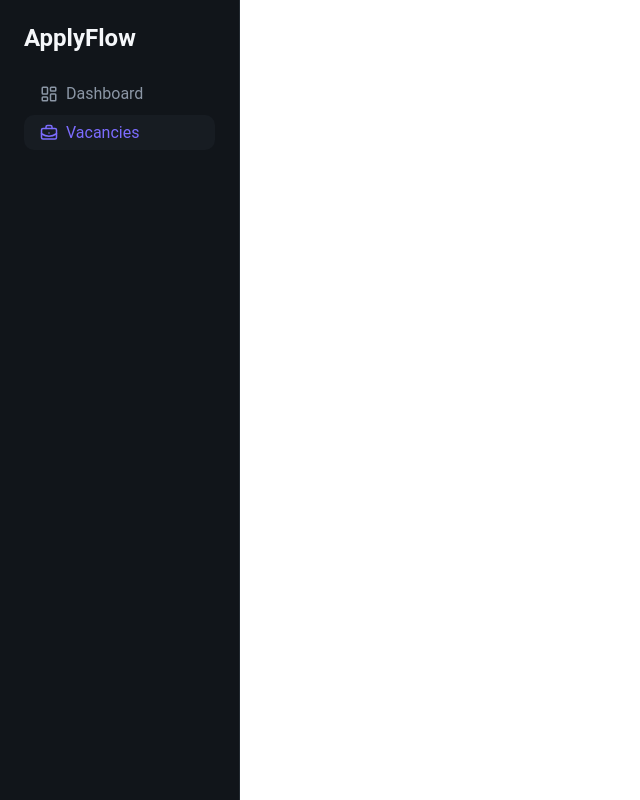
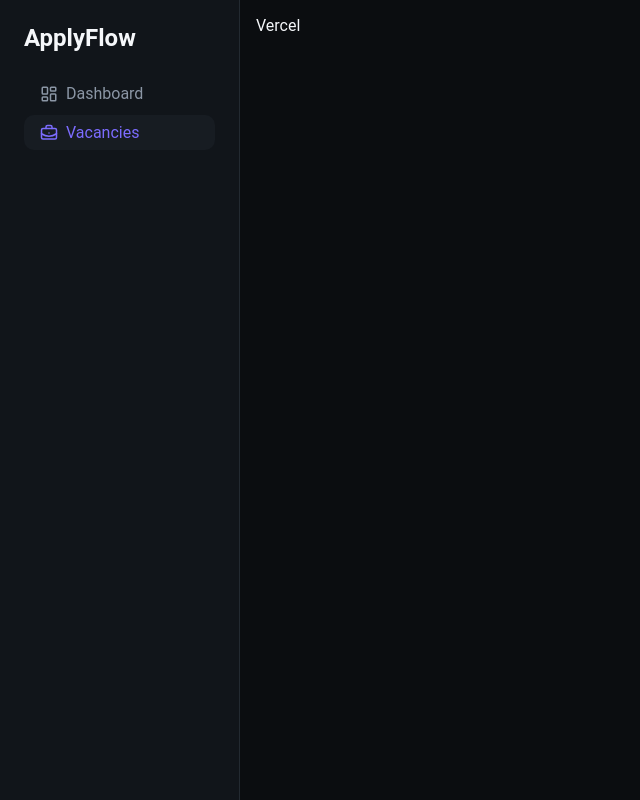
Before and after one commit to SHADrussed/apply-flow, a React (Vite) app: page /vacancies/1 in a window 1280 px wide. Shown: the whole page, without its empty margins (0-640 px from the left). Built offline with nearby package versions, Linux system fonts and the light colour scheme.

Commit message:
Kanban: init VacancyDetailsPage

```diff
--- a/src/pages/VacanciesPage.jsx
+++ b/src/pages/VacanciesPage.jsx
@@ -14,10 +14,13 @@ import { statuses, vacancies } from "../data/vacancies";
 
 export default function VacanciesPage() {
   const [search, setSearch] = useState("");
+
+  const normalizedSearch = search.toLowerCase();
+
   const filteredVacancies = vacancies.filter(
     (vacancy) =>
-      vacancy.company.toLowerCase().includes(search.toLowerCase()) ||
-      vacancy.position.toLowerCase().includes(search.toLowerCase()),
+      vacancy.company.toLowerCase().includes(normalizedSearch) ||
+      vacancy.position.toLowerCase().includes(normalizedSearch),
   );
   return (
     <Page>
--- a/src/pages/VacancyDetailsPage.jsx
+++ b/src/pages/VacancyDetailsPage.jsx
@@ -1,3 +1,22 @@
+import { useParams } from "react-router-dom";
+import { Page, Text } from "./VacancyDetailsPage.styled";
+import { vacancies } from "../data/vacancies";
+
 export default function VacancyDetailsPage() {
-  return <></>;
+  const vacancyId = Number(useParams().id);
+
+  const vacancy = vacancies.find((vacancy) => vacancy.id === vacancyId);
+
+  if (!vacancy) {
+    return (
+      <Page>
+        <Text>Vacancy not found</Text>
+      </Page>
+    );
+  }
+  return (
+    <Page>
+      <Text>{vacancy.company}</Text>
+    </Page>
+  );
 }
--- /dev/null
+++ b/src/pages/VacancyDetailsPage.styled.js
@@ -0,0 +1,11 @@
+import styled from "styled-components";
+import { theme } from "../styles/theme";
+
+export const Page = styled.div`
+  background-color: ${theme.colors.background};
+  min-height: 100vh;
+  padding: ${theme.spacing.md};
+`;
+export const Text = styled.span`
+  color: ${theme.colors.text};
+`;
```
